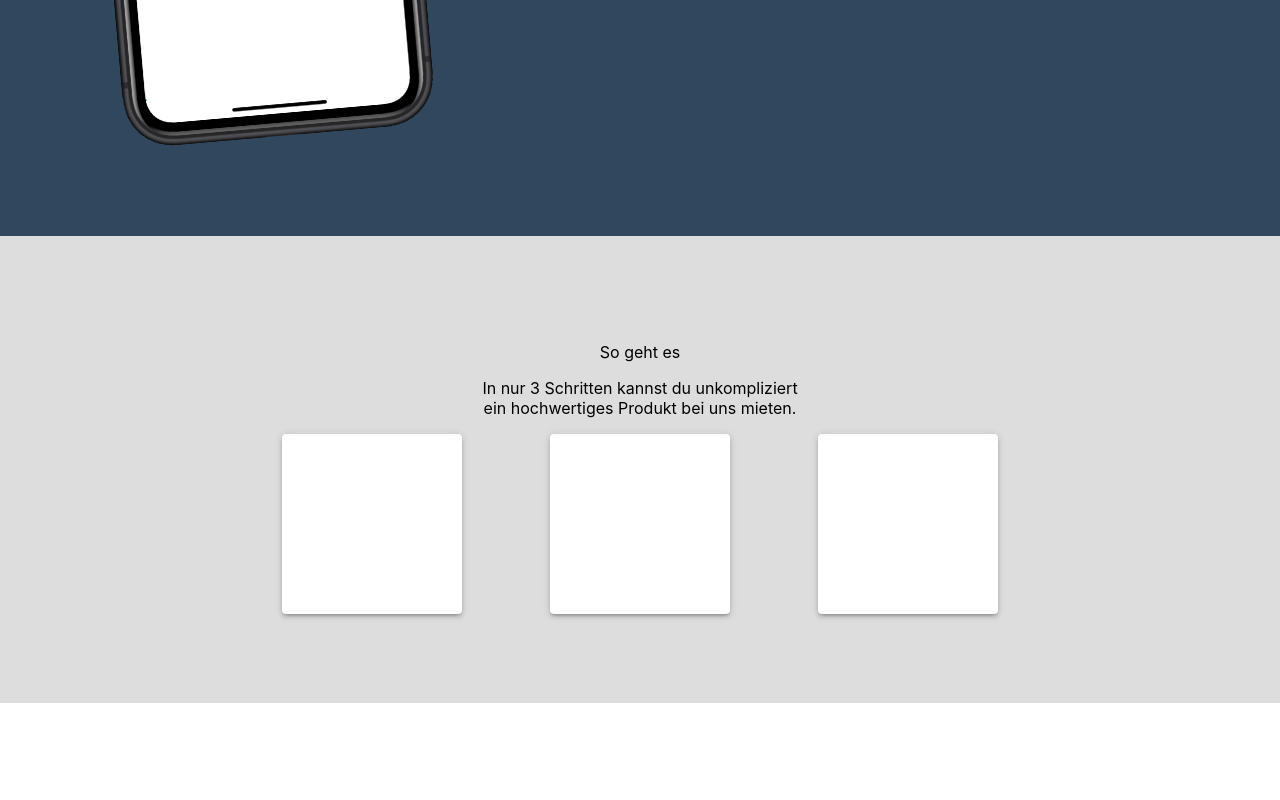
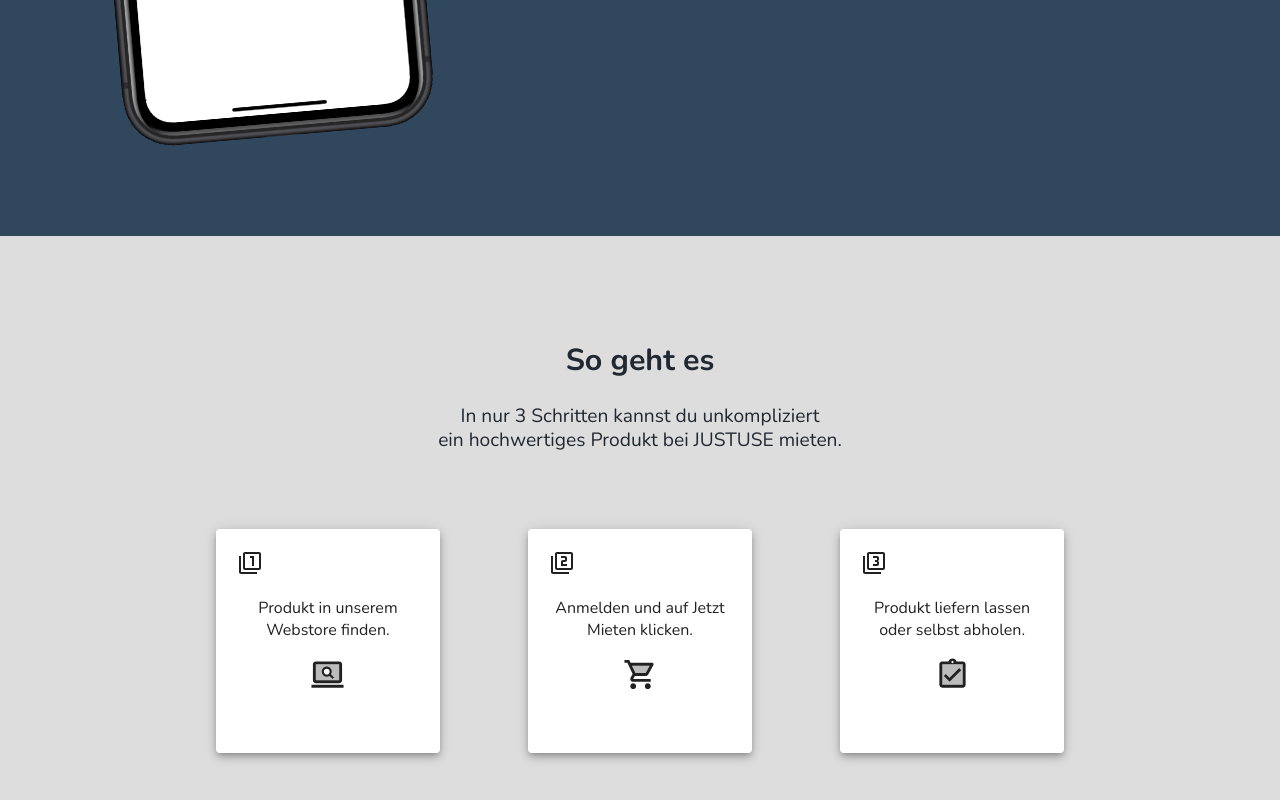
Before and after one commit to steinerphil/justuseapp, a React (Create React App) app in the folder frontend/: page / in a window 1280 px wide. Shown: the part 658-1458 px from the top of the page. Before the commit the page ends 1361 px from the top, so only its background shows below. Built offline with nearby package versions, Linux system fonts and the light colour scheme.

Commit message:
finalize second section and styling

```diff
--- a/frontend/package.json
+++ b/frontend/package.json
@@ -5,6 +5,7 @@
   "dependencies": {
     "@emotion/react": "^11.5.0",
     "@emotion/styled": "^11.3.0",
+    "@mui/icons-material": "^5.0.5",
     "@mui/material": "^5.0.6",
     "@mui/styled-engine-sc": "^5.0.4",
     "@testing-library/jest-dom": "^5.14.1",
--- a/frontend/src/App.css
+++ b/frontend/src/App.css
@@ -1,4 +1,4 @@
-@import url('https://fonts.googleapis.com/css2?family=Nunito:wght@900&family=Roboto:wght@300;400;500;700&display=swap');
+@import url('https://fonts.googleapis.com/css2?family=Nunito:wght@200;300;400;700;900&family=Roboto:wght@300;400;500;700&display=swap');
 
 html,body{
     margin: 0;
--- a/frontend/src/components/header.js
+++ b/frontend/src/components/header.js
@@ -15,7 +15,6 @@ export default Header
 const HeaderContainer = styled.section`
 background-color: #30475E;
 height: 75px;
-width: 100vw;
 display: flex;
 align-items: center;
 `
--- a/frontend/src/pages/Homepage.js
+++ b/frontend/src/pages/Homepage.js
@@ -1,78 +1,67 @@
 import phone from "../components/images/empty_phone.png"
 import styled from "styled-components/macro";
 import {Box, Paper} from "@mui/material";
+import Filter1Icon from '@mui/icons-material/Filter1';
+import Filter2Icon from '@mui/icons-material/Filter2';
+import Filter3Icon from '@mui/icons-material/Filter3';
+import ScreenSearchDesktopTwoToneIcon from '@mui/icons-material/ScreenSearchDesktopTwoTone';
+import ShoppingCartTwoToneIcon from '@mui/icons-material/ShoppingCartTwoTone';
+import AssignmentTurnedInTwoToneIcon from '@mui/icons-material/AssignmentTurnedInTwoTone';
 
 export default function Homepage() {
 
 
     return (
-        <>
+        <Container>
             <FirstSection>
                 <Heading>
                     <H2>Mieten statt kaufen.</H2>
-                    <P>Die beste Art wie du Geld, Zeit und Platz sparst
+                    <PFirst>Die beste Art wie du Geld, Zeit und Platz sparst
                         und nebenbei zur Reduzierung der Müllproduktion beiträgst.
-                    </P>
+                    </PFirst>
                 </Heading>
                 <Phone src={phone} alt="smartphone"/>
             </FirstSection>
             <SecondSection>
-                <p>So geht es</p>
-                <p>
-                    In nur 3 Schritten kannst du unkompliziert
-                    <br/>
-                    ein hochwertiges Produkt bei uns mieten.
-                </p>
-                <Paperline>
-                    <Papers elevation={3}/>
-                    <Papers elevation={3}/>
-                    <Papers elevation={3}/>
-                </Paperline>
+                <SecondHeading>
+                    <PSecond>So geht es</PSecond>
+                    <PThird>
+                        In nur 3 Schritten kannst du unkompliziert
+                        <br/>
+                        ein hochwertiges Produkt bei JUSTUSE mieten.
+                    </PThird>
+                </SecondHeading>
+                <Paperrow>
+                    <Papers elevation={5}>
+                        <Filter1Icon/>
+                        <PInPaper>Produkt in unserem Webstore finden.</PInPaper>
+                        <IconDiv>
+                            <SearchIcon/>
+                        </IconDiv>
+                    </Papers>
+                    <Papers elevation={5}>
+                        <Filter2Icon/>
+                        <PInPaper>Anmelden und auf Jetzt Mieten klicken.</PInPaper>
+                        <IconDiv>
+                            <ShoppingIcon/>
+                        </IconDiv>
+                    </Papers>
+                    <Papers elevation={5}>
+                        <Filter3Icon/>
+                        <PInPaper>Produkt liefern lassen oder selbst abholen.</PInPaper>
+                        <IconDiv>
+                            <FinishIcon/>
+                        </IconDiv>
+                    </Papers>
+                </Paperrow>
             </SecondSection>
-        </>
+        </Container>
 
     )
 }
 
-
-const Heading = styled.div`
-  order: 2;
-  position: relative;
-  top: 1rem;
-  padding: 5%;
-`
-
-const Phone = styled.img`
-  order: 1;
-  max-width: 100%;
-  width: 30%;
-  transform: rotate(-5deg);
-
-  @media (max-width: 572px) {
-    visibility: hidden;
-    position: absolute;
-  }
-`
-
-const P = styled.p`
-
-  font-size: 1rem;
-  line-height: 1.5rem;
-
-  @media (min-width: 768px) {
-    font-size: 1.25rem;
-    line-height: 1.75rem;
-    margin-top: 1.25rem;
-    margin-left: 0;
-    margin-right: 0;
-  }
-
-  @media (max-width: 767px) {
-    font-size: 1.125rem;
-    line-height: 1.75rem;
-    max-width: 36rem;
-    margin-top: 1.25rem;
-  }
+const Container = styled.div`
+  font-family: 'Nunito', sans-serif;
 `
 
 const FirstSection = styled.section`
@@ -80,8 +69,14 @@ const FirstSection = styled.section`
   flex-direction: row;
   background-color: #30475E;
   color: #DDDDDD;
-  font-family: 'Nunito', sans-serif;
   padding: 7%;
+`
+
+const Heading = styled.div`
+  order: 2;
+  position: relative;
+  top: 1rem;
+  padding: 5%;
 `
 
 const H2 = styled.h1`
@@ -102,45 +97,124 @@ const H2 = styled.h1`
   }
 `
 
+const PFirst = styled.p`
+  font-size: 1rem;
+  line-height: 1.5rem;
+
+  @media (min-width: 768px) {
+    font-size: 1.25rem;
+    line-height: 1.75rem;
+    margin-top: 1.25rem;
+    margin-left: 0;
+    margin-right: 0;
+  }
+
+  @media (max-width: 767px) {
+    font-size: 1.125rem;
+    line-height: 1.75rem;
+    max-width: 36rem;
+    margin-top: 1.25rem;
+  }
+`
+
+const Phone = styled.img`
+  order: 1;
+  max-width: 100%;
+  width: 30%;
+  transform: rotate(-5deg);
+
+  @media (max-width: 572px) {
+    visibility: hidden;
+    position: absolute;
+  }
+`
+
 const SecondSection = styled.section`
   background-color: #DDDDDD;
   padding: 7%;
+`
+
+const SecondHeading = styled.div`
+  width: fit-content;
+  margin: 0 auto 7% auto;
+  color: #222831;
   text-align: center;
+`
+
+const PSecond = styled.p`
+  font-size: 1.6rem;
+  line-height: 1.5rem;
+  font-weight: 600;
+
+  @media (min-width: 573px) {
+    font-size: 1.9rem;
+    line-height: 1.75rem;
+    margin-top: 1.25rem;
+    margin-left: 0;
+    margin-right: 0;
+  }
+
+`
+
+const PThird = styled.p`
+  font-size: 1.2rem;
+  line-height: 1.5rem;
+  font-weight: 400;
+
+
+
+`
+
+const Paperrow = styled.div`
+  display: flex;
+  justify-content: center;
+
+  @media (min-width: 700px) {
+    flex-direction: row;
+  }
+
+  @media (max-width: 699px) {
+    flex-direction: column;
+    align-items: center;
+  }
 `
 
 const Papers = styled(Paper)`
   && {
+    height: 180px;
+    width: 180px;
+    margin: 3% 0;
+    padding: 2%;
 
-    @media(min-width: 825px) {
-      height: 180px;
-      width: 180px;
+    @media (min-width: 825px) {
       margin: 0 4%;
     }
 
-    @media(min-width: 700px) and (max-width: 824px){
-      height: 180px;
-      width: 180px;
+    @media (min-width: 700px) and (max-width: 824px) {
       margin: 0 2%;
     }
 
-    @media(max-width: 699px){
-      height: 180px;
-      width: 180px;
-      margin: 3% 0;
-    }
-  }
 `
 
-const Paperline = styled.div`
-  display: flex;
-  justify-content: center;
+const PInPaper = styled.p`
+  position: relative;
+  text-align: center;
+`
 
-  @media(min-width: 700px){
-    flex-direction: row;
-  }
+const IconDiv = styled.div`
+  position: relative;
+  text-align: center;
+`
+const SearchIcon = styled(ScreenSearchDesktopTwoToneIcon)`
+  &&{  width: 35px;
+    height: auto;}
 
-  @media(max-width: 699px){
-    flex-direction: column;
-    align-items: center;
-  }
 `
+const ShoppingIcon = styled(ShoppingCartTwoToneIcon)`
+  &&{  width: 35px;
+    height: auto;}
+`
+const FinishIcon = styled(AssignmentTurnedInTwoToneIcon)`
+  &&{  width: 35px;
+    height: auto;}
+`
```
Also changed, not shown: 1 other file (tests, documents, lock files or other folders).
